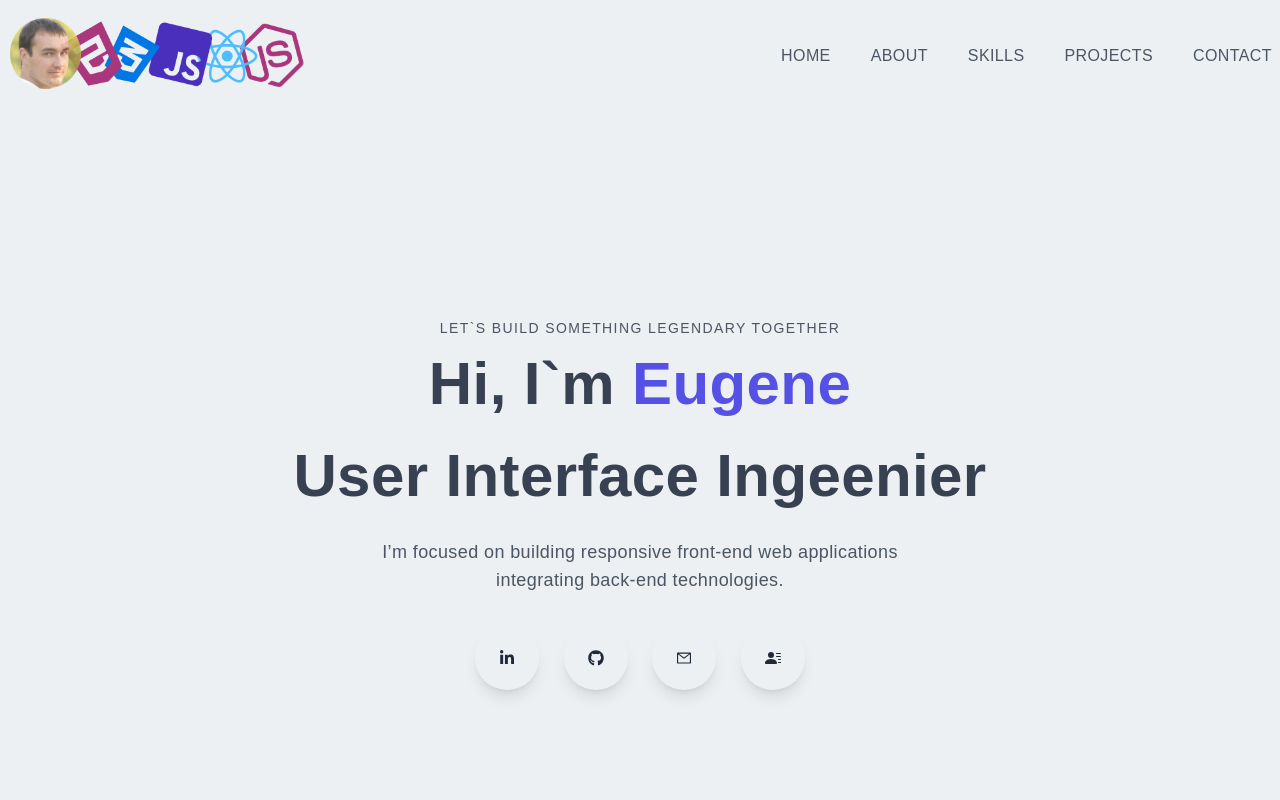
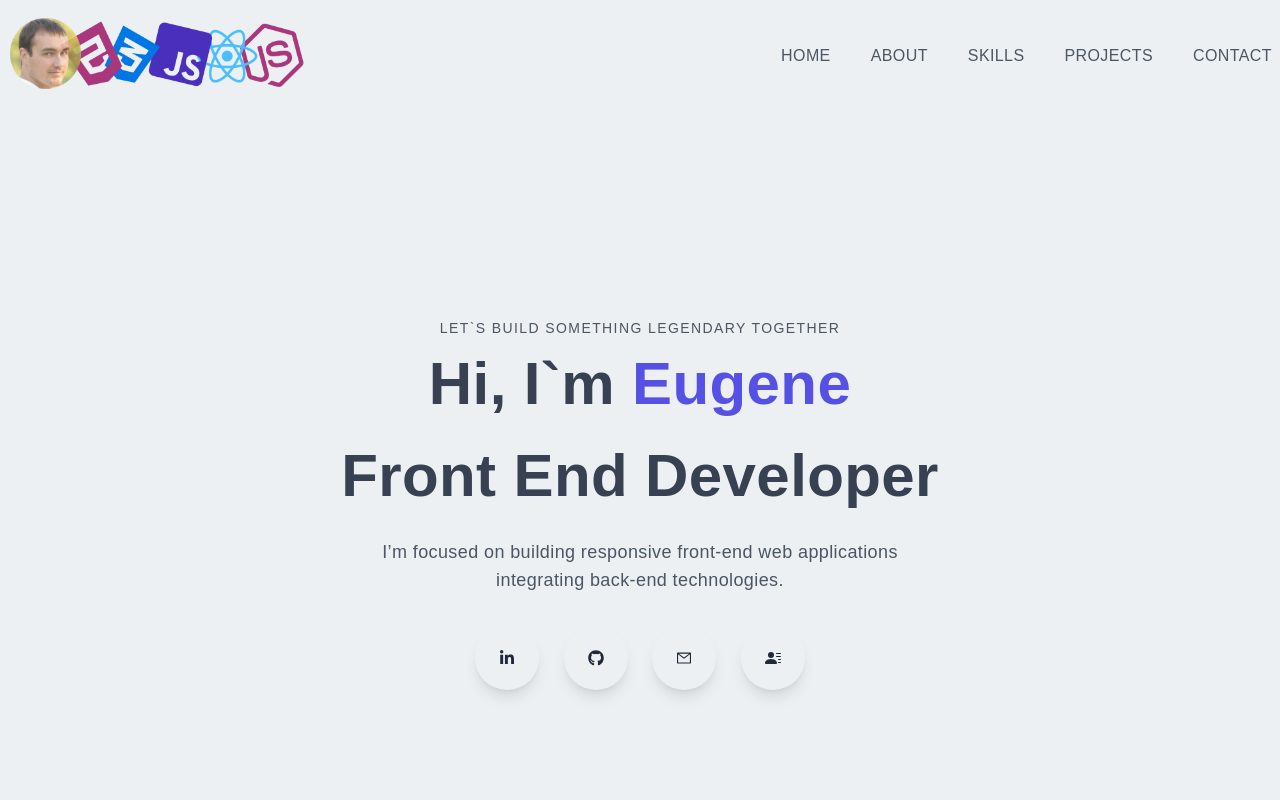
Before and after one commit to Eugene015/nextjs-portfolio, a Next.js app: page / in a window 1280 px wide. Shown: the top 800 px of the page. Built offline with nearby package versions, Linux system fonts and the light colour scheme.

Commit message:
content changes

```diff
--- a/components/Contacts.jsx
+++ b/components/Contacts.jsx
@@ -29,7 +29,7 @@
               </div>
               <div>
                 <h2 className="pb-2 pt-8">Eugene Havrilyuk</h2>
-                <p>User Interface Engeenier</p>
+                <p>Front End Developer</p>
                 <p className="py-6">
                   I`m available for freelance or full-time positions. Contact me
                   and let`s discuss.
--- a/components/Main.jsx
+++ b/components/Main.jsx
@@ -14,7 +14,7 @@
           <h1 className="py-4 text-gray-700">
             Hi, I`m <span className="text-[#5651e5]">Eugene</span>
           </h1>
-          <h1 className="py-4 text-gray-700">User Interface Ingeenier</h1>
+          <h1 className="py-4 text-gray-700">Front End Developer</h1>
           <p className="py-4 text-gray-600 max-w-[70%] m-auto ">
             I’m focused on building responsive front-end web applications
             integrating back-end technologies.
```
